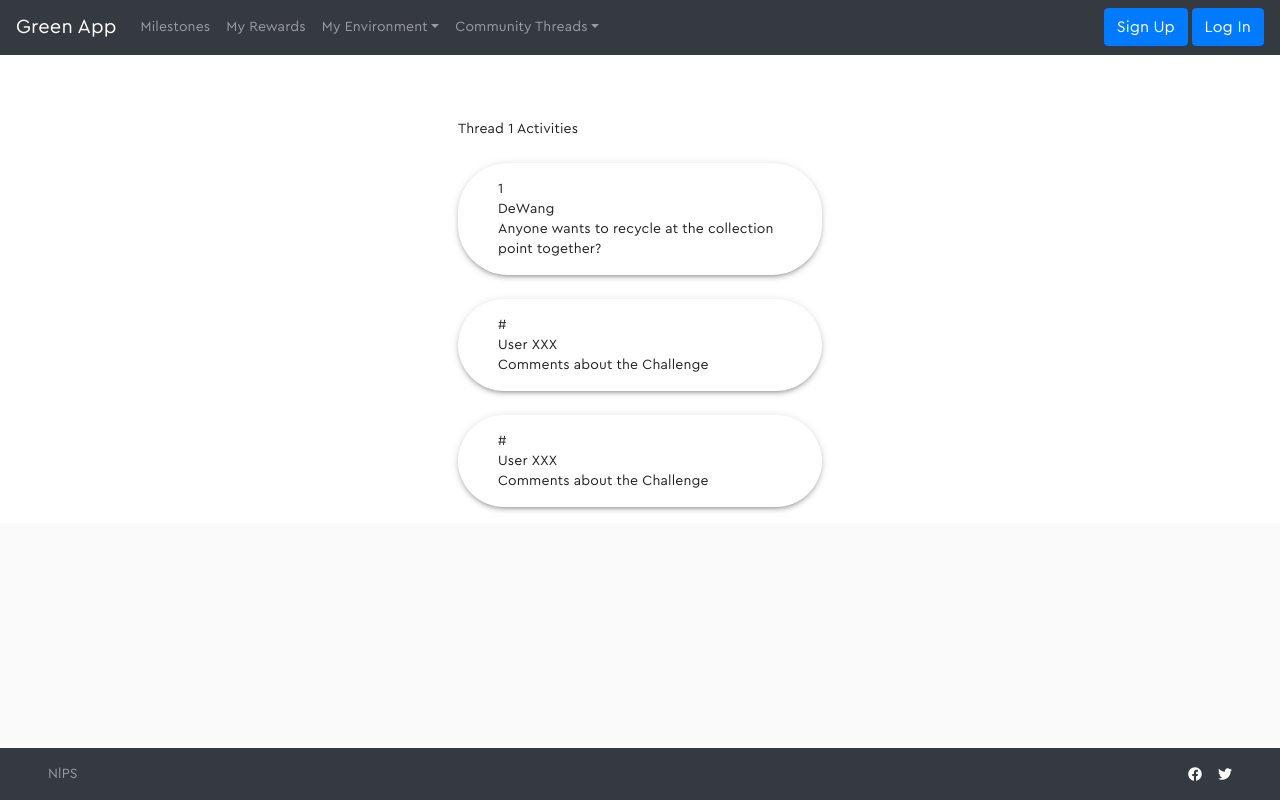
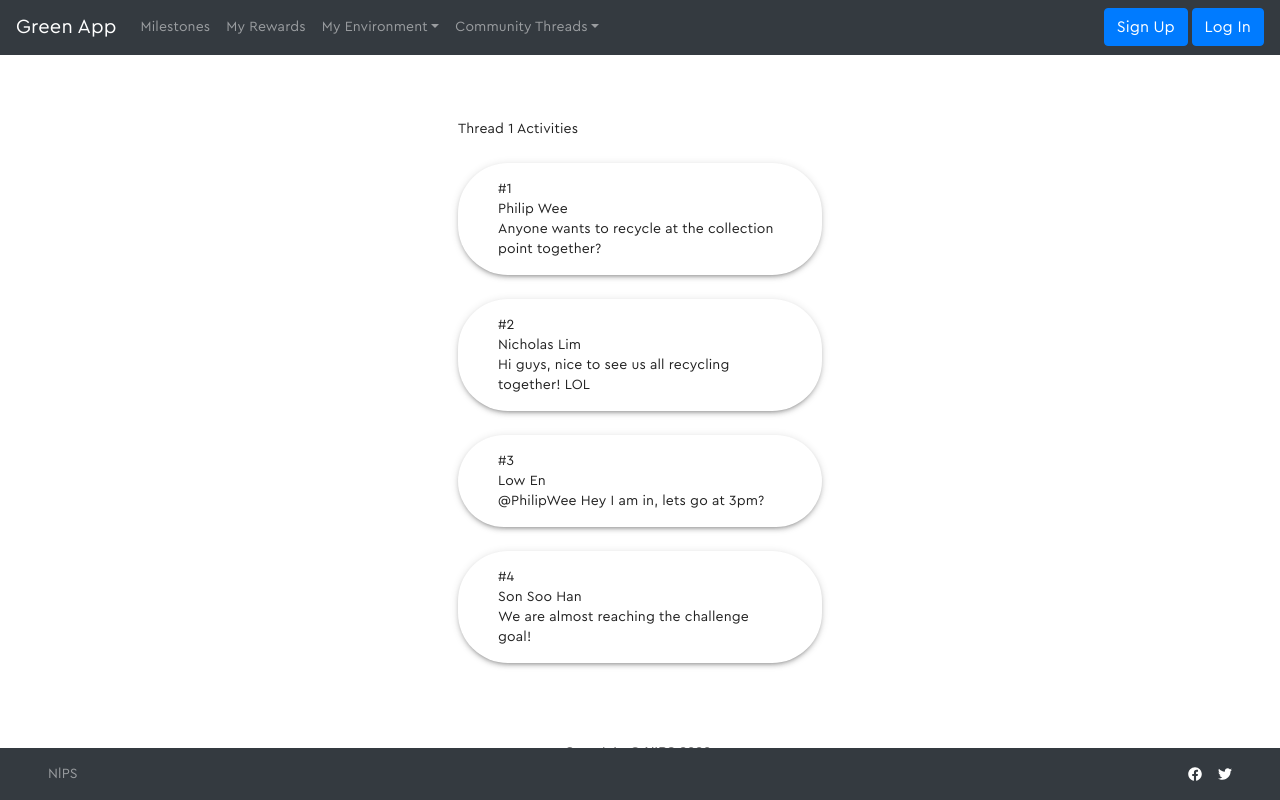
Before and after one commit to PhilipWee/Green-App, a React (Create React App) app in the folder green-app-frontend/: page /community-page/thread-challenge-1 in a window 1280 px wide. Built offline with nearby package versions, Linux system fonts and the light colour scheme.

Commit message:
styling change to forum thread

```diff
--- a/green-app-frontend/src/components/pages/community-page.component.jsx
+++ b/green-app-frontend/src/components/pages/community-page.component.jsx
@@ -115,7 +115,7 @@ export default function CommunityPage() {
                     name='Challenge 1 Thread: Recycle some bottles'
                     participants='Number of Participants: 10'
                     sponsorCompany='SUxTD Pte Ltd'
-                    iconName='bus'>
+                    iconName='bottle'>
                 </CommunityList>
                 <CommunityList
                     name='Challenge 2 Thread: Take public transport where possible instead of driving'
@@ -127,7 +127,7 @@ export default function CommunityPage() {
                     name='Challenge 3 Thread: Plant 5 trees/plants!'
                     participants='Number of Participants: 6'
                     sponsorCompany='Alphab3t Corporation'
-                    iconName='bus'>
+                    iconName='plant'>
                 </CommunityList>
 
             </div>
--- a/green-app-frontend/src/components/pages/individualForumThread.component.jsx
+++ b/green-app-frontend/src/components/pages/individualForumThread.component.jsx
@@ -15,6 +15,55 @@ import Typography from '@material-ui/core/Typography';
 import Container from '@material-ui/core/Container';
 import Card from '@material-ui/core/Card';
 import ThreadList from '../subcomponents/thread-list.component';
+import { createMuiTheme, ThemeProvider } from '@material-ui/core/styles';
+import CeraPro from '../../assets/css/CeraPro-Regular.woff'
+
+const cerapro = {
+    fontFamily: 'Cera Pro',
+    src: `local('Cera Pro Regular'), local('CeraPro-Regular'),
+        url(${CeraPro}) format('woff')`,
+    fontWeight: 'normal',
+    fontStyle: 'normal'
+}
+
+const theme = createMuiTheme({
+    palette: {
+        primary: {
+            main: "#3e4069",
+        },
+        secondary: {
+            main: '#c4c5d9',
+        },
+    },
+    typography: {
+        fontFamily: [
+            'Cera Pro',
+
+        ].join(','),
+
+    },
+    overrides: {
+        MuiCssBaseline: {
+            '@Global': {
+                '@font-face': cerapro,
+            }
+        }
+    }
+});
+
+function Copyright() {
+    return (
+        <Typography variant="body2" color="textSecondary" align="center">
+            {'Copyright © '}
+            <Link color="inherit" href="https://material-ui.com/">
+                NlPS
+        </Link>{' '}
+            {new Date().getFullYear()}
+            {'.'}
+        </Typography>
+    );
+}
+
 
 const useStyles = makeStyles((theme) => ({
     paper: {
@@ -43,6 +92,7 @@ const useStyles = makeStyles((theme) => ({
     }
 }));
 
+
 export default function ForumThread() {
 
     const classes = useStyles();
@@ -58,14 +108,31 @@ export default function ForumThread() {
 
                 </Grid>
                 <ThreadList
-                    threadnumber="1"
-                    username='DeWang'
+                    threadnumber="#1"
+                    username='Philip Wee'
                     content='Anyone wants to recycle at the collection point together?'
                 ></ThreadList>
-                <ThreadList></ThreadList>
-                <ThreadList></ThreadList>
+                <ThreadList
+                    threadnumber="#2"
+                    username='Nicholas Lim'
+                    content='Hi guys, nice to see us all recycling together! LOL'>
+                </ThreadList>
+                <ThreadList
+                    threadnumber="#3"
+                    username='Low En'
+                    content='@PhilipWee Hey I am in, lets go at 3pm?'>
+                </ThreadList>
+                <ThreadList
+                    threadnumber="#4"
+                    username='Son Soo Han'
+                    content='We are almost reaching the challenge goal!'>
+                </ThreadList>
 
             </div>
+
+            <Box mt={8}>
+                <Copyright />
+            </Box>
         </Container>
     );
 }
--- a/green-app-frontend/src/components/subcomponents/community-list.component.jsx
+++ b/green-app-frontend/src/components/subcomponents/community-list.component.jsx
@@ -107,7 +107,6 @@ class CommunityList extends Component {
 							>
 								<Grid
 									item
-									style={{ width: '20%' }}
 									xs={3}
 								>
 									<IconSVG iconName={this.props.iconName || 'bus'}></IconSVG>
```
